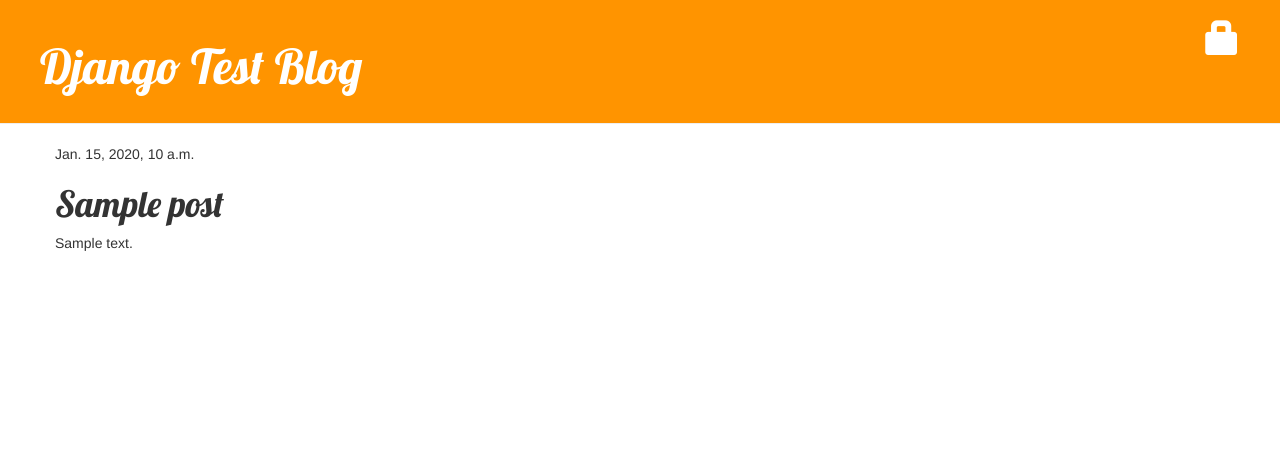
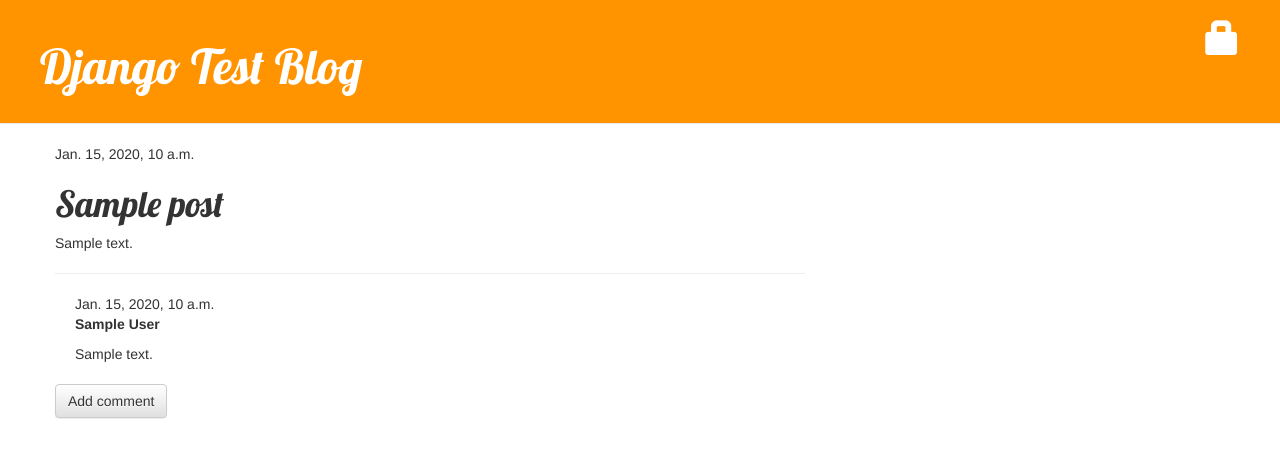
Before and after one commit to doremiiy/TUTORIAL_Django-girl, a Django app: page /post/1/ in a window 1280 px wide. Shown: the top 458 px of the page. Run offline with Django 3.2, Linux system fonts and the light colour scheme; tables that the repository leaves empty hold one stand-in row (values such as "Sample post"); some libraries are stand-ins or nearby versions.

Commit message:
Add comments

```diff
--- a/blog/admin.py
+++ b/blog/admin.py
@@ -1,4 +1,5 @@
 from django.contrib import admin
-from .models import Post
+from .models import Post,Comment
 
 admin.site.register(Post)
+admin.site.register(Comment)
--- a/blog/models.py
+++ b/blog/models.py
@@ -14,3 +14,20 @@ class Post(models.Model):
 
     def __str__(self):
         return self.title
+
+    def approved_comments(self):
+    	return self.comments.filter(approved_comment=True)
+
+class Comment(models.Model):
+    post = models.ForeignKey('blog.Post', related_name='comments')
+    author = models.CharField(max_length=200)
+    text = models.TextField()
+    created_date = models.DateTimeField(default=timezone.now)
+    approved_comment = models.BooleanField(default=False)
+
+    def approve(self):
+        self.approved_comment = True
+        self.save()
+
+    def __str__(self):
+        return self.text
--- a/blog/static/css/blog.css
+++ b/blog/static/css/blog.css
@@ -44,3 +44,7 @@ h1, h2, h3, h4 {
 .post h1 a, .post h1 a:visited {
     color: #000000;
 }
+
+.comment {
+    margin: 20px 0px 20px 20px;
+}
--- a/blog/templates/blog/base.html
+++ b/blog/templates/blog/base.html
@@ -10,12 +10,12 @@
     <body>
         <div class="page-header">
             {% if user.is_authenticated %}
-                <a href="{% url 'post_new' %}" class="top-menu"><span class="glyphicon glyphicon-plus"></span></a>
-                <a href="{% url 'post_draft_list' %}" class="top-menu"><span class="glyphicon glyphicon-edit"></span></a>
+                <a href="{% url 'post_new' %}" class="top-menu"><span class="glyphicon glyphicon-plus" title="Add new post"></span></a>
+                <a href="{% url 'post_draft_list' %}" class="top-menu"><span class="glyphicon glyphicon-edit" title="Draft List"></span></a>
                 <a href="{% url 'logout' %}" class="top-menu"><span class="glyphicon glyphicon-off" title="Logout"></span></a>
                 <p class="top-menu">Hello {{ user.username }}</p>
             {% else %}
-                <a href="{% url 'login' %}" class="top-menu"><span class="glyphicon glyphicon-lock"></span></a>
+                <a href="{% url 'login' %}" class="top-menu"><span class="glyphicon glyphicon-lock" title="Login"></span></a>
             {% endif %}
             <h1><a href="/">Django Test Blog</a></h1>
         </div>
--- a/blog/templates/blog/post_detail.html
+++ b/blog/templates/blog/post_detail.html
@@ -2,18 +2,39 @@
 
 {% block content %}
     <div class="post">
+    <div class="date">
         {% if post.published_date %}
-            {{ post.published_date }}
+                {{ post.published_date }}
         {% else %}
             {% if user.is_authenticated %}
                 <a class="btn btn-default" href="{% url 'blog.views.post_publish' pk=post.pk %}">Publish</a>
             {% endif %}
         {% endif %}
         {% if user.is_authenticated %}
-    		<a class="btn btn-default" href="{% url 'post_edit' pk=post.pk %}"><span class="glyphicon glyphicon-pencil"></span></a>
-            <a class="btn btn-default" href="{% url 'post_remove' pk=post.pk %}"><span class="glyphicon glyphicon-remove"></span></a>
+    		<a class="btn btn-default" href="{% url 'post_edit' pk=post.pk %}" title="Edit"><span class="glyphicon glyphicon-pencil"></span></a>
+            <a class="btn btn-default" href="{% url 'post_remove' pk=post.pk %}" title="Remove"><span class="glyphicon glyphicon-remove"></span></a>
 		{% endif %}
+        </div>
         <h1>{{ post.title }}</h1>
         <p>{{ post.text|linebreaks }}</p>
+        <hr>
+        {% for comment in post.comments.all %}
+            {% if user.is_authenticated or comment.approved_comment %}
+                <div class="comment">
+                    <div class="date">
+                        {{ comment.created_date }}
+                        {% if not comment.approved_comment %}
+                            <a class="btn btn-default" href="{% url 'comment_remove' pk=comment.pk %}"><span class="glyphicon glyphicon-remove" title="Remove"></span></a>
+                            <a class="btn btn-default" href="{% url 'comment_approve' pk=comment.pk %}"><span class="glyphicon glyphicon-ok" title="Approve"></span></a>
+                        {% endif %}
+                    </div>
+                    <strong>{{ comment.author }}</strong>
+                    <p>{{ comment.text|linebreaks }}</p>
+                </div>
+            {% endif %}
+            {% empty %}
+                <p>No comments here yet :(</p>
+        {% endfor %}
+        <a class="btn btn-default" href="{% url 'add_comment_to_post' pk=post.pk %}">Add comment</a>
     </div>
 {% endblock %}
--- a/blog/templates/blog/post_list.html
+++ b/blog/templates/blog/post_list.html
@@ -8,6 +8,7 @@
 	        </div>
 	        <h1><a href="{% url 'post_detail' pk=post.pk %}">{{ post.title }}</a></h1>
 	        <p>{{ post.text|linebreaks }}</p>
+	        <a href="{% url 'blog.views.post_detail' pk=post.pk %}">Comments: {{ post.approved_comments.count }}</a>
 	    </div>
 	{% endfor %}
 {% endblock content %}
--- a/blog/urls.py
+++ b/blog/urls.py
@@ -9,4 +9,7 @@ urlpatterns = [
     url(r'^drafts/$', views.post_draft_list, name='post_draft_list'),
     url(r'^post/(?P<pk>\d+)/publish/$', views.post_publish, name='post_publish'),
     url(r'^post/(?P<pk>\d+)/remove/$', views.post_remove, name='post_remove'),
+    url(r'^post/(?P<pk>\d+)/comment/$', views.add_comment_to_post, name='add_comment_to_post'),
+    url(r'^comment/(?P<pk>\d+)/approve/$', views.comment_approve, name='comment_approve'),
+	url(r'^comment/(?P<pk>\d+)/remove/$', views.comment_remove, name='comment_remove'),
 ]
--- a/blog/views.py
+++ b/blog/views.py
@@ -1,7 +1,7 @@
 from django.shortcuts import render, get_object_or_404, redirect
 from django.utils import timezone
-from .models import Post
-from .forms import PostForm
+from .models import Post, Comment
+from .forms import PostForm, CommentForm
 from django.contrib.auth.decorators import login_required
 from django.conf import settings
 from django.shortcuts import redirect
@@ -61,3 +61,29 @@ def post_remove(request, pk):
     post = get_object_or_404(Post, pk=pk)
     post.delete()
     return redirect('blog.views.post_list')
+
+def add_comment_to_post(request, pk):
+    post = get_object_or_404(Post, pk=pk)
+    if request.method == "POST":
+        form = CommentForm(request.POST)
+        if form.is_valid():
+            comment = form.save(commit=False)
+            comment.post = post
+            comment.save()
+            return redirect('blog.views.post_detail', pk=post.pk)
+    else:
+        form = CommentForm()
+    return render(request, 'blog/add_comment_to_post.html', {'form': form})
+
+@login_required
+def comment_approve(request, pk):
+    comment = get_object_or_404(Comment, pk=pk)
+    comment.approve()
+    return redirect('blog.views.post_detail', pk=comment.post.pk)
+
+@login_required
+def comment_remove(request, pk):
+    comment = get_object_or_404(Comment, pk=pk)
+    post_pk = comment.post.pk
+    comment.delete()
+    return redirect('blog.views.post_detail', pk=post_pk)
```
Also changed, not shown: blog/forms.py (+7 -1 lines), blog/templates/blog/add_comment_to_post.html (added, +9 -0 lines), blog/migrations/0002_comment.py (added).
